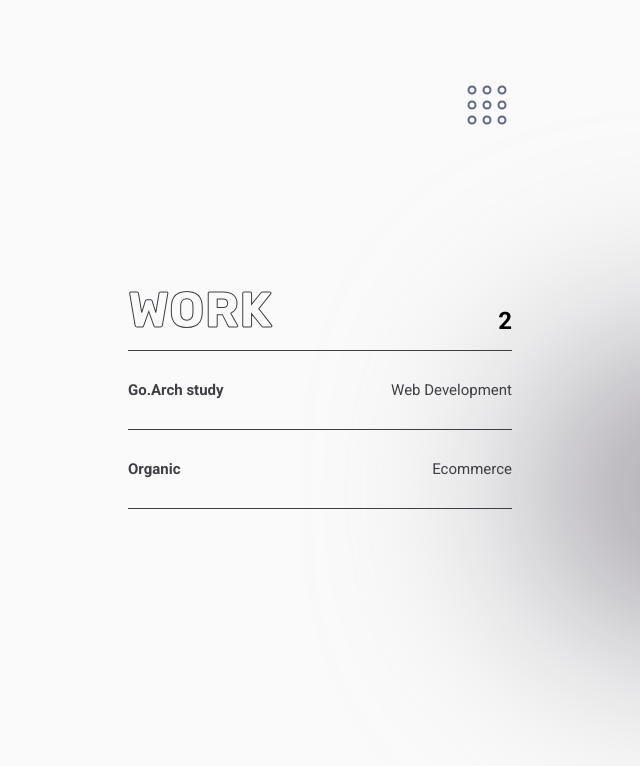
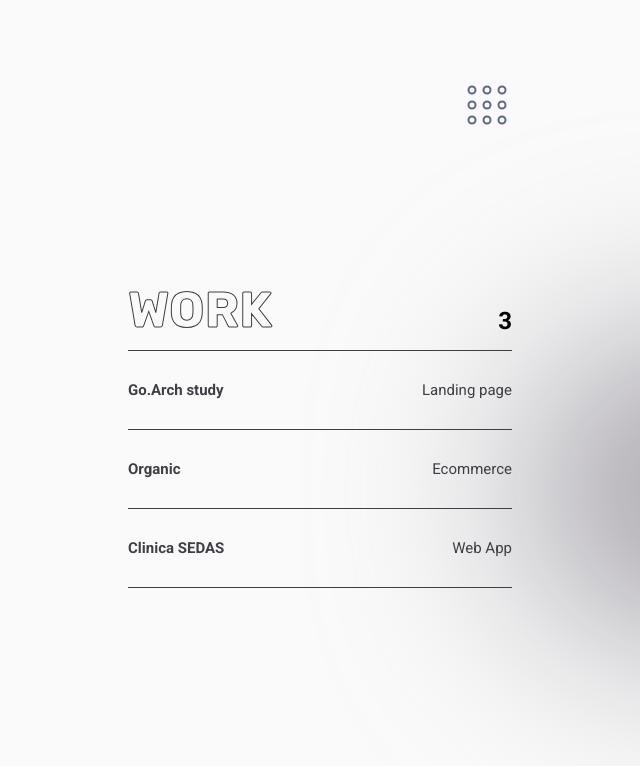
Before and after one commit to sabribidal/portfolio, a website: page pages/work.html in a window 1280 px wide. Shown: the top 766 px of the page, without its empty margins (640-1280 px from the left). Drawn offline with Linux system fonts and the light colour scheme.

Commit message:
link a proyectos

```diff
--- a/pages/work.html
+++ b/pages/work.html
@@ -60,7 +60,7 @@
         <div class="proyect-name">
           <div class="page-name">
             <h1 class="titlePw">WORK</h1>
-            <h5 class="number-proyect">2</h5>
+            <h5 class="number-proyect">3</h5>
           </div>
           <hr class="separator">
           <div class="proyect-list">
@@ -68,8 +68,8 @@
               <li onmouseover="mostrarImg('img1')" onmouseout="ocultarImg('img1')" onclick="mostrarImg('img1')">
                 <div class="item">
                   <h4>Go.Arch study</h4>
-                  <p>Web Development</p>
-                  <a class="verMas" href="#">See more -></a>
+                  <p>Landing page</p>
+                  <a class="verMas" href="https://sabribidal.github.io/PF_Bidal/index.html" target="_blank">See more -></a>
                 </div>
               </li>
               <hr class="separator">
@@ -78,6 +78,14 @@
                   <h4 class="titulo2">Organic</h4>
                   <p class="titulo2">Ecommerce</p>
                   <a class="verMas" href="#">See more -></a>
+                </div>
+              </li>
+              <hr class="separator">
+              <li onmouseover="mostrarImg('img2')" onmouseout="ocultarImg('img2')" onclick="mostrarImg('img2')">
+                <div class="item">
+                  <h4 class="titulo2">Clinica SEDAS</h4>
+                  <p class="titulo2">Web App</p>
+                  <a class="verMas" href="https://sabribidal.github.io/IDW_45/" target="_blank">See more -></a>
                 </div>
               </li>
               <hr class="separator">
```
